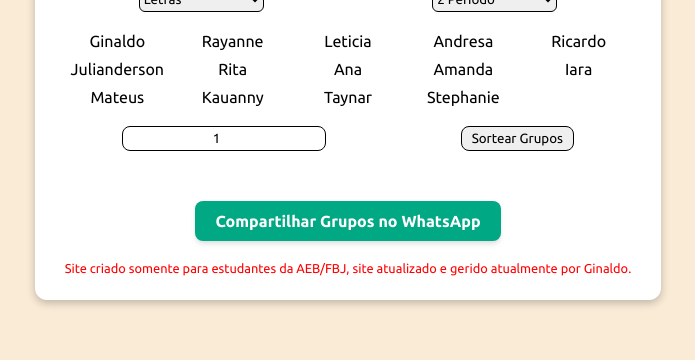
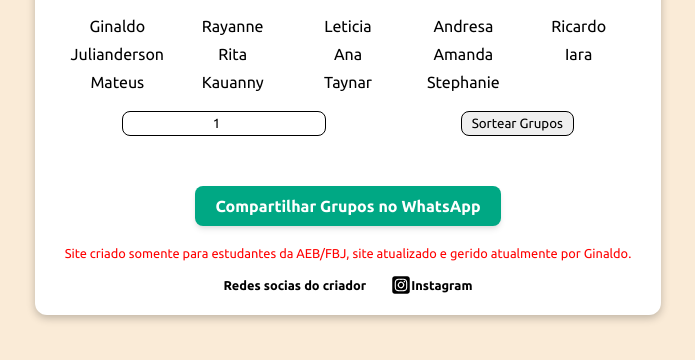
Before and after one commit to Ginaldo-Silva/group-sort, a plain HTML site: page index.html in a window 1280 px wide. Shown: the part 300-660 px from the top of the page, without its empty margins (292-987 px from the left). Drawn offline with Linux system fonts and the light colour scheme.

Commit message:
.
Finalizado algumas alterações para melhorar o site.

```diff
--- a/index.html
+++ b/index.html
@@ -23,6 +23,15 @@
 
         <button id="compartilharGrupos">Compartilhar Grupos no WhatsApp</button>
         <p>Site criado somente para estudantes da AEB/FBJ, site atualizado e gerido atualmente por Ginaldo.</p>
+        <div id="footer">
+            <h2>Redes socias do criador</h2>
+            <div>
+                <a class="social" href="https://www.instagram.com/ginaldosilva_18?igsh=MThuZGYxZ3pkY2g1dg%3D%3D&utm_source=qr">
+                    <object type="image/svg+xml" data="svg/square-instagram.svg" width="20" height="20" class="social-icon"></object>
+                    <h3>Instagram</h3>
+                </a>
+            </div>
+        </div>
     </div>
     <script>
         function gerarMensagemCompartilhamento() {
--- a/styles.css
+++ b/styles.css
@@ -99,9 +99,27 @@ select {
     box-shadow: rgba(0, 0, 0, 0.1) 0px 4px 6px -1px, rgba(0, 0, 0, 0.06) 0px 2px 4px -1px;
 }
 
+#footer {
+    display: flex;
+    flex-direction: row;
+    align-items: center;
+    justify-content: center;
+    width: 100%;
+    padding-top: 10px;
+}
+
 h1 {
     text-align: center;
     padding-bottom: 20px;
+}
+
+h2 {
+    padding-right: 25px;
+    font-size: 0.8em;
+}
+
+h3 {
+    font-size: 0.8em;
 }
 
 button { cursor: pointer; }
@@ -116,6 +134,14 @@ p {
 li {
     list-style: none;
     text-align: center;
+    color: black;
+}
+
+a {
+    display: flex;
+    flex-direction: row;
+    align-items: center;
+    text-decoration: none;
     color: black;
 }
 
@@ -135,6 +161,8 @@ li {
         width: 100%;
         gap: 30px;
         padding: 20px 0px;
+        max-height: 250px;
+        overflow: auto;
     }
 }
 
```
Also changed, not shown: svg/square-instagram.svg (added), svg/square-whatsapp.svg (added).
